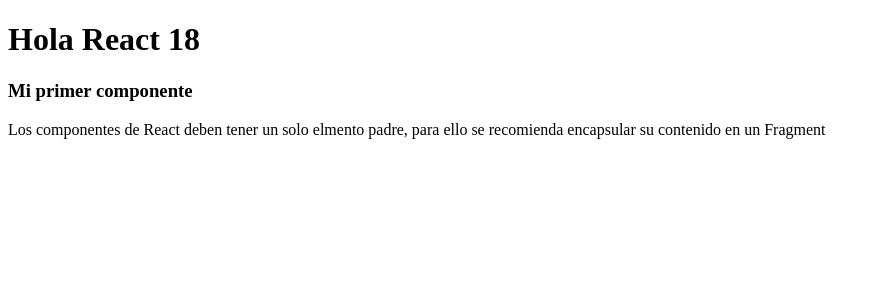
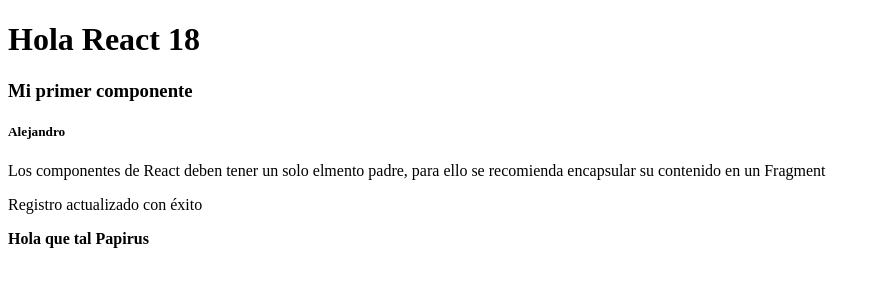
Before and after one commit to alexglzrys/react-CounterExpertApp, a React (Vite) app: page / in a window 1280 px wide. Shown: the top 300 px of the page, without its empty margins (0-881 px from the left). Built offline with nearby package versions, Linux system fonts and the light colour scheme.

Commit message:
imprimir contenido JS en JSX

```diff
--- a/src/FirstApp.jsx
+++ b/src/FirstApp.jsx
@@ -1,10 +1,30 @@
 import { Fragment } from "react";
 
+// logica que no se relaciona con un hook, o que su ejecución no dependa de que se tenga que renderizar el componente, se recomienda colocarla fuera del componente
+const name = 'Alejandro'
+const response = {
+    code: 202,
+    status: 'success',
+    message: 'Registro actualizado con éxito'
+}
+const saludo = (name) => `Hola que tal ${name}`;
+
 function FirstApp() {
+    // Colocar lógica en este punto, hará que se vuelva a ejecutar si el componente es nuevamente renderizado
+
   return (
     <Fragment>
       <h3>Mi primer componente</h3>
+      {
+      /* Interpolar contenido | expresiones de JS en una vista de JSX.
+      OJO QUE NO SE PERMITEN IMPRIMIR DIRECTAMENTE OBJETOS LITERALES,
+      Se pueden parsear con JSON.strinify() o acceder directamente a sus propiedades */
+      }
+      <h5>{ name }</h5>
       <p>Los componentes de React deben tener un solo elmento padre, para ello se recomienda encapsular su contenido en un Fragment</p>
+      <p>{ response.message }</p>
+      {/* Llamar a una función dentro de JSX, es bueno cuando esta no es Asincrona, ya que de lo contrario, retrasará el pintado del componente en el DOM */}
+      <p><strong>{ saludo('Papirus') }</strong></p>
     </Fragment>
   );
 }
--- a/src/main.jsx
+++ b/src/main.jsx
@@ -1,6 +1,6 @@
 // Importación de librería React y ReactDOM para trabajar en el DOM del navegador
 import React, { Fragment } from 'react';
-import ReactDOM from 'react-dom'
+import ReactDOM from 'react-dom/client'
 // Importar componentes
 import App from './HelloWorldApp';
 import FirstApp from './FirstApp';
```
Also changed, not shown: 1 other file (tests, documents, lock files or other folders).
